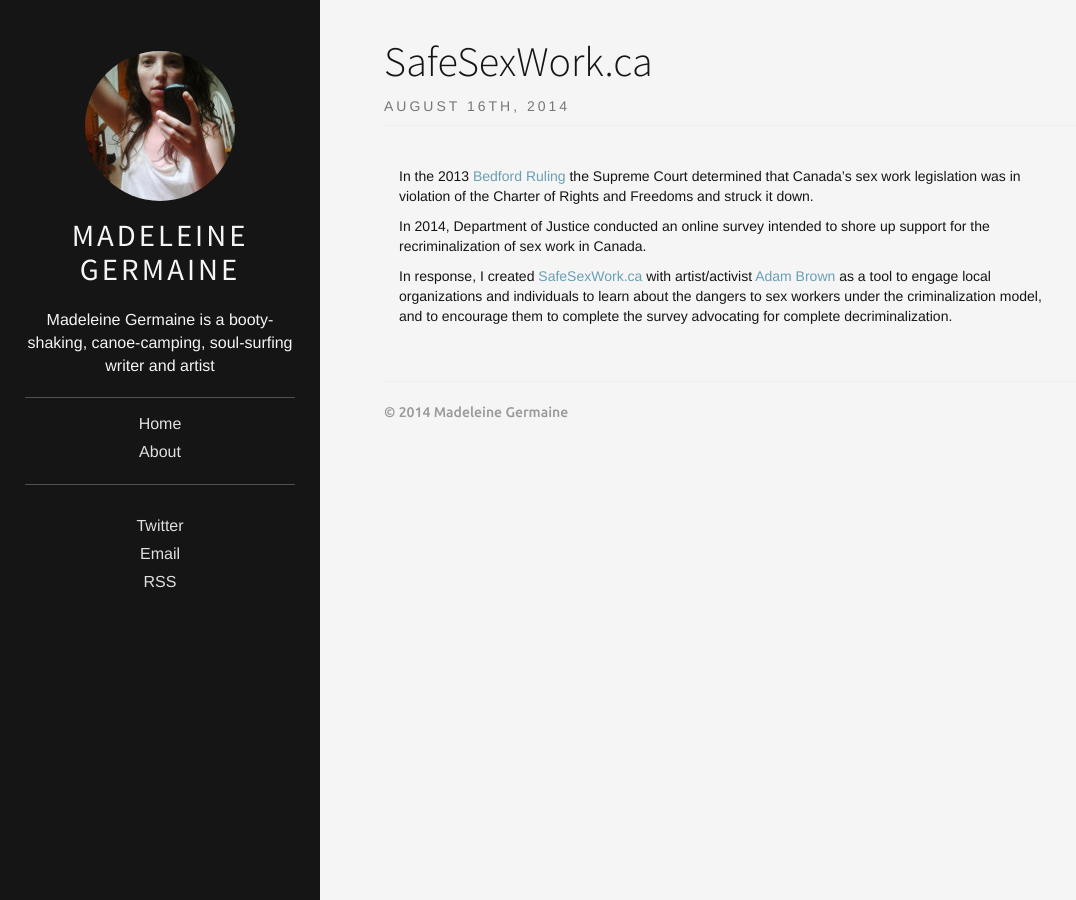
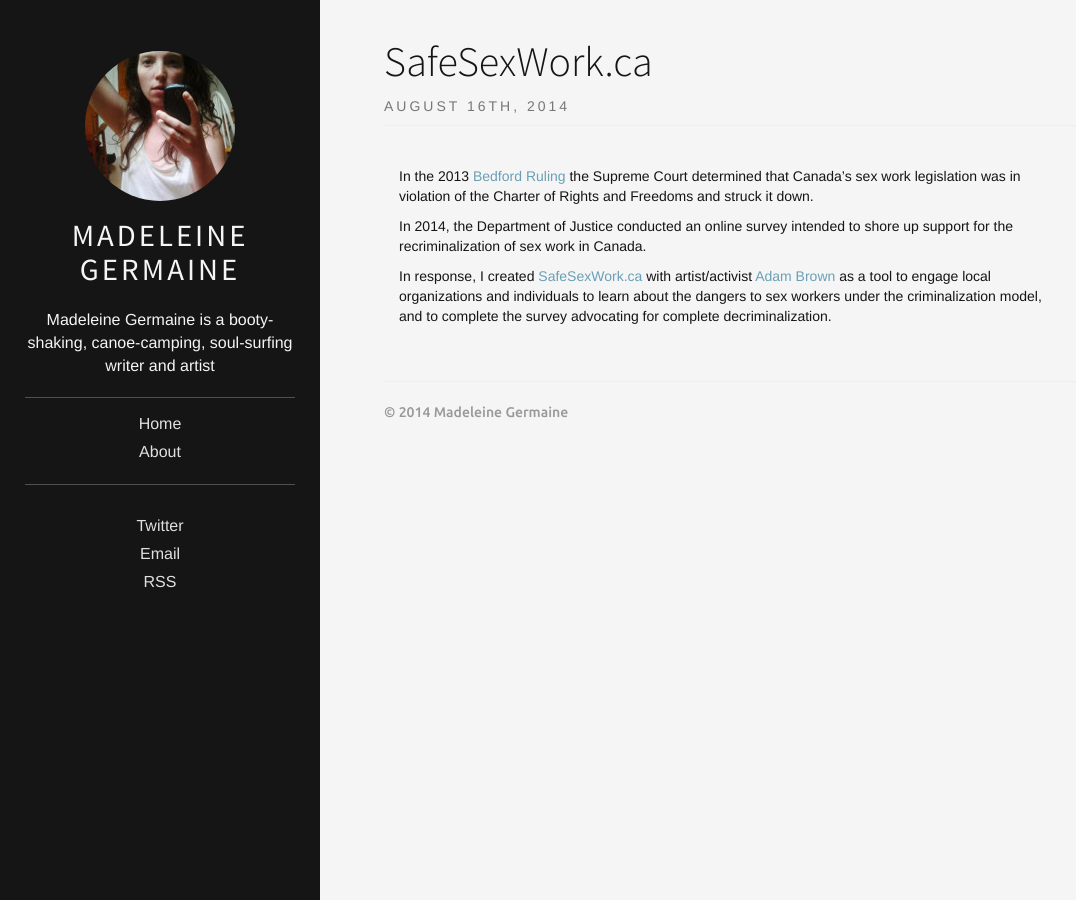
Before and after one commit to madeleinegermaine/madeleinegermaine, a Jekyll site: the page built from _posts/2014-08-16-safesexwork.md, in a window 1280 px wide. Shown: the whole page, without its empty margins (0-1076 px from the left). Built offline with Jekyll 4.4.1, drawn with Linux system fonts in a browser that asks for light colours.

Commit message:
Updated 2014-08-16-safesexwork.md

```diff
--- a/_posts/2014-08-16-safesexwork.md
+++ b/_posts/2014-08-16-safesexwork.md
@@ -13,6 +13,6 @@ published: true
 
 In the 2013 [Bedford Ruling](http://www.cbc.ca/news/politics/supreme-court-strikes-down-canada-s-prostitution-laws-1.2471572) the Supreme Court determined that Canada's sex work legislation was in violation of the Charter of Rights and Freedoms and struck it down.
 
-In 2014, Department of Justice conducted an online survey intended to shore up support for the recriminalization of sex work in Canada.
+In 2014, the Department of Justice conducted an online survey intended to shore up support for the recriminalization of sex work in Canada.
 
-In response, I created [SafeSexWork.ca](http://safesexwork.ca) with artist/activist [Adam Brown](http://madanworb.com) as a tool to engage local organizations and individuals to learn about the dangers to sex workers under the criminalization model, and to encourage them to complete the survey advocating for complete decriminalization.
+In response, I created [SafeSexWork.ca](http://safesexwork.ca) with artist/activist [Adam Brown](http://madanworb.com) as a tool to engage local organizations and individuals to learn about the dangers to sex workers under the criminalization model, and to complete the survey advocating for complete decriminalization.
```
